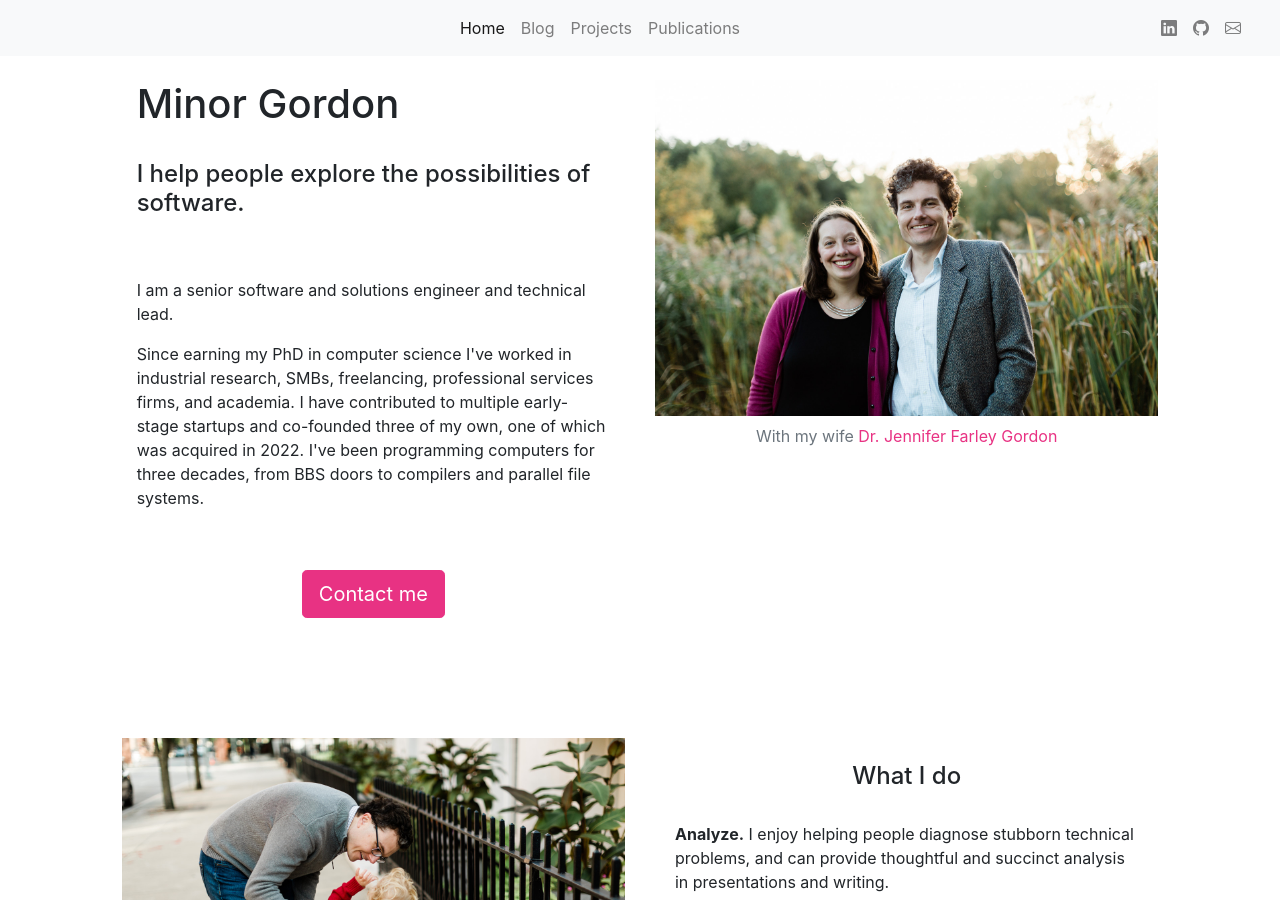
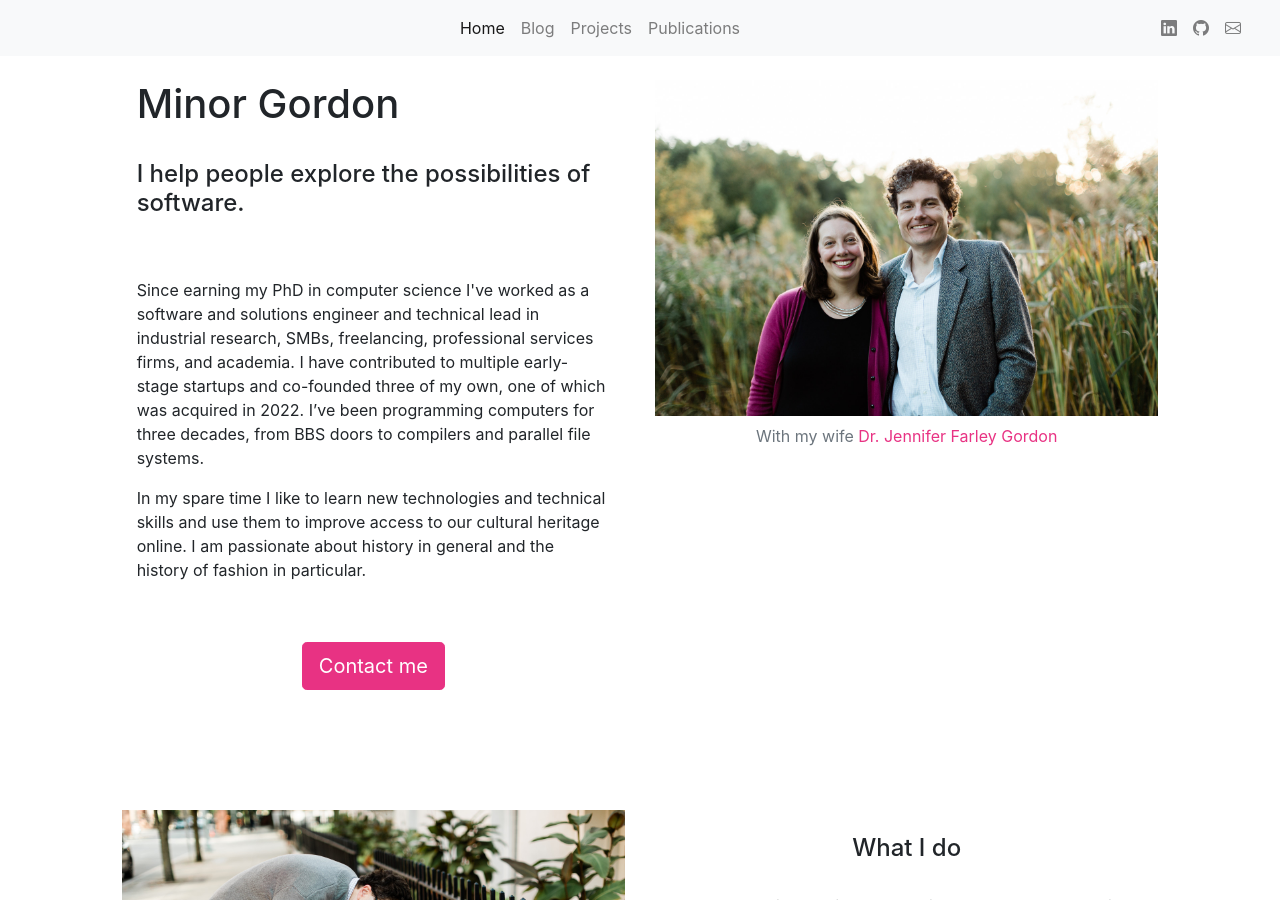
Before and after one commit to minorg/minorgordon.net, a Jekyll site: the page built from index.html, in a window 1280 px wide and 900 px high. Built offline with Jekyll 4.4.1, drawn with Linux system fonts in a browser that asks for light colours; nearby versions of some CDN libraries.

Commit message:
language tweaks

```diff
--- a/index.html
+++ b/index.html
@@ -20,14 +20,10 @@ title: Home
                     <div class="border-0 card col-12 pt-2">
                         <div class="card-body px-0">
                         <p>
-                            I am a senior software and solutions engineer and technical lead.
+                            Since earning my PhD in computer science I've worked as a software and solutions engineer and technical lead in industrial research, SMBs, freelancing, professional services firms, and academia. I have contributed to multiple early-stage startups and co-founded three of my own, one of which was acquired in 2022. I’ve been programming computers for three decades, from BBS doors to compilers and parallel file systems.
                         </p>
                         <p>
-                            Since earning my PhD in computer science I've worked in industrial research, SMBs,
-                            freelancing, professional services firms, and academia. I have contributed to multiple
-                            early-stage startups and co-founded three of my own, one of which was acquired in 2022. I've
-                            been programming computers for three decades, from BBS doors to compilers and parallel file
-                            systems.
+                            In my spare time I like to learn new technologies and technical skills and use them to improve access to our cultural heritage online. I am passionate about history in general and the history of fashion in particular.
                         </p>
                         </div>
                     </div>
```
